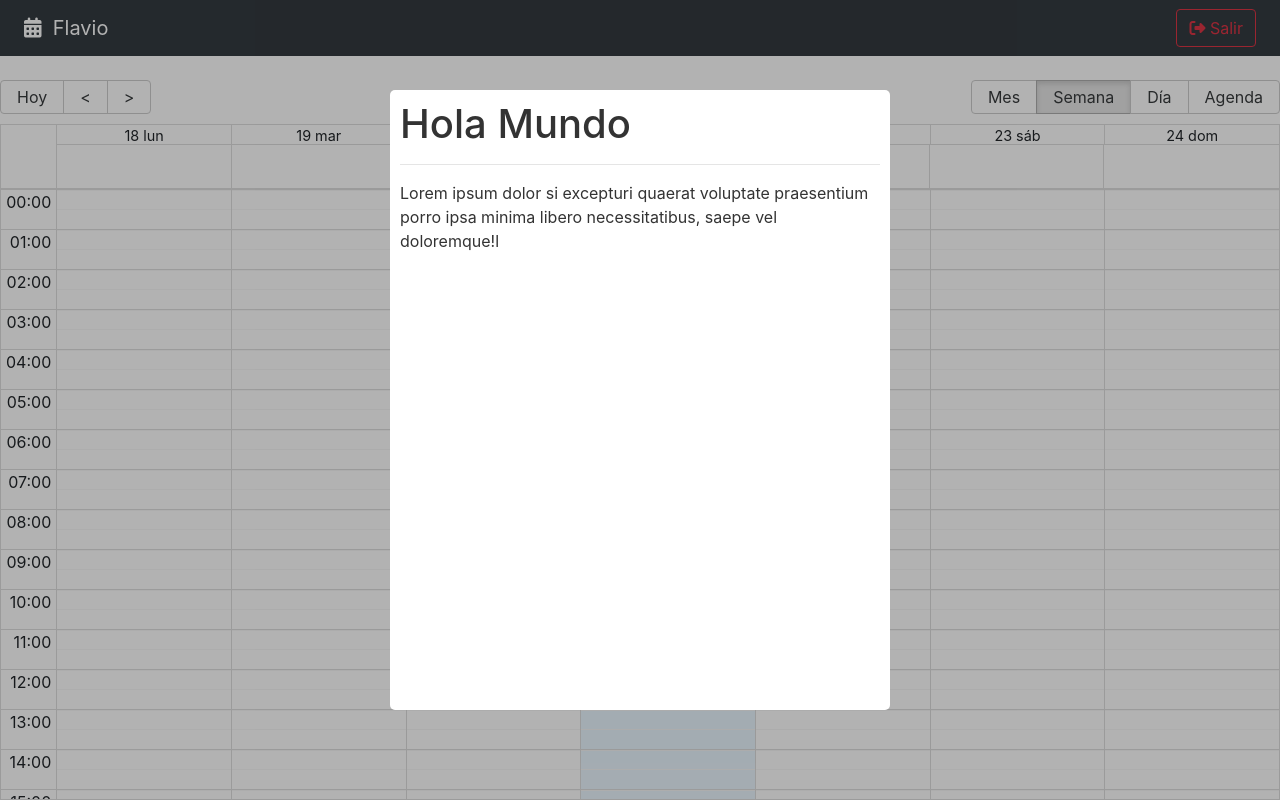
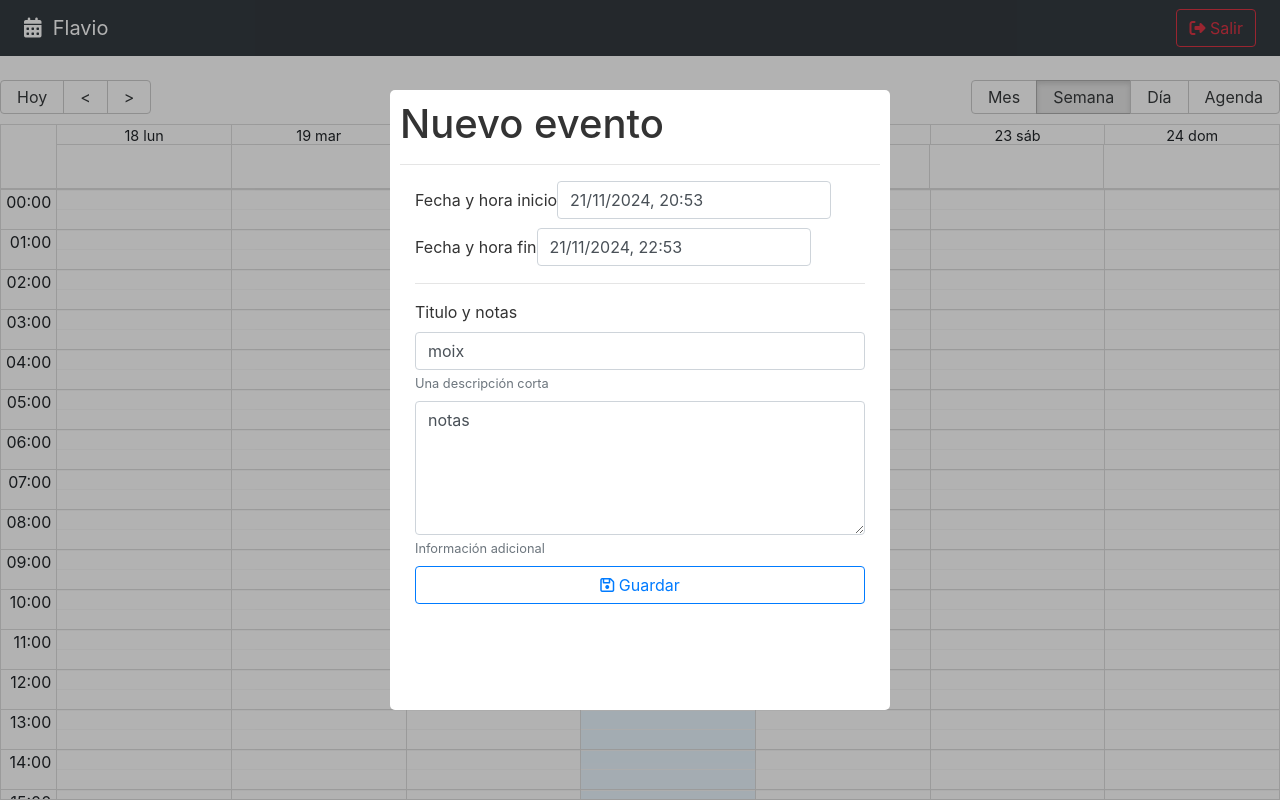
Before and after one commit to m01x/MERN-Calendar-frontend, a React (Vite) app: page / in a window 1280 px wide. Built offline with nearby package versions, Linux system fonts and the light colour scheme.

Commit message:
feat(CalendarModal): Validaciones e inclusion de Sweetalert2 en el modal.

```diff
--- a/package.json
+++ b/package.json
@@ -13,9 +13,11 @@
     "date-fns": "^4.1.0",
     "react": "^18.3.1",
     "react-big-calendar": "^1.15.0",
+    "react-datepicker": "^7.5.0",
     "react-dom": "^18.3.1",
     "react-modal": "^3.16.1",
-    "react-router-dom": "6"
+    "react-router-dom": "6",
+    "sweetalert2": "^11.14.5"
   },
   "devDependencies": {
     "@eslint/js": "^9.13.0",
--- a/src/calendar/components/CalendarModal.jsx
+++ b/src/calendar/components/CalendarModal.jsx
@@ -1,5 +1,14 @@
-import { useState } from 'react';
+import { useMemo, useState } from 'react';
+import { addHours, differenceInSeconds } from 'date-fns';
 import Modal from 'react-modal';
+import DatePicker, {registerLocale} from "react-datepicker";
+import "react-datepicker/dist/react-datepicker.css";
+import { es } from 'date-fns/locale/es';
+import Swal from 'sweetalert2';
+import 'sweetalert2/dist/sweetalert2.min.css';
+
+
+registerLocale('es', es);
 
 const customStyles = {
     content: {
@@ -17,10 +26,60 @@
 export const CalendarModal = () => {
 
     const [isOpen, setIsOpen] = useState(true);
+    const [formSubmitted, setFormSubmitted] = useState(false);
+
+    const [formValues, setFormValues] = useState({
+      title: 'moix',
+      notes:'notas',
+      start: new Date(),
+      end: addHours( new Date(), 2)
+    });
+
+    const titleClass = useMemo(() => {
+      if( !formSubmitted ) return '';
+
+      return (formValues.title.length > 0) ? '' : 'is-invalid';
+
+    },[ formSubmitted, formValues.title])
+
+    const onInputChanged = ( {target} ) => {
+      setFormValues({
+        ...formValues,
+        [target.name] : target.value
+      })
+    }
+
+    const onDateChanged = ( event, changing ) => {
+      setFormValues({
+        ...formValues,
+        [changing]: event
+      })
+    }
+
 
     const onCloseModal = () => {
       setIsOpen( false );
     }
+
+    const onSubmit = (event) => {
+      event.preventDefault();
+      setFormSubmitted(true);
+
+      const differenceDate = differenceInSeconds(formValues.end, formValues.start);
+      if (isNaN( differenceDate ) || differenceDate <= 0){
+        Swal.fire('Error de ingreso', 'Revisar las fechas ingresadas', 'error');
+        return;
+      }
+
+      if ( formValues.title <= 0) return;
+
+      console.log(formValues);
+
+      //TODO! Cerrar Modal, Remover errores en pantallas, postear la info al backend.
+
+
+    }
+
   return (
     <Modal
         isOpen={ isOpen }
@@ -30,9 +89,74 @@
         overlayClassName='modal-fondo'
         closeTimeoutMS={ 200 }
     >
-        <h1>Hola Mundo</h1>
-        <hr/>
-        <p>Lorem ipsum dolor si excepturi quaerat voluptate praesentium porro ipsa minima libero necessitatibus, saepe vel doloremque!l</p>
+        <h1> Nuevo evento </h1>
+        <hr />
+        <form className="container" onSubmit={onSubmit}>
+
+            <div className="form-group mb-2">
+                <label>Fecha y hora inicio</label>
+                <DatePicker
+                  selected={ formValues.start }
+                  className='form-control'
+                  onChange={(event) => onDateChanged(event, 'start')}
+                  dateFormat="Pp" //documentacion!
+                  showTimeSelect
+                  locale='es'
+                  timeCaption='Hora'
+                />
+            </div>
+
+            <div className="form-group mb-2">
+                <label>Fecha y hora fin</label>
+                <DatePicker
+                minDate={ formValues.start } //No debe seleccionar una fecha inferior a la del inicio
+                  selected={ formValues.end }
+                  className='form-control'
+                  onChange={(event) => onDateChanged(event, 'end')}
+                  dateFormat="Pp" //documentacion!
+                  showTimeSelect
+                  locale='es'
+                  timeCaption='Hora'
+                />
+            </div>
+
+            <hr />
+            <div className="form-group mb-2">
+                <label>Titulo y notas</label>
+                <input
+                    type="text"
+                    className={`form-control ${titleClass}`}
+                    placeholder="Título del evento"
+                    name="title"
+                    autoComplete="off"
+                    value={ formValues.title}
+                    onChange={ onInputChanged }
+                />
+                <small id="emailHelp" className="form-text text-muted">Una descripción corta</small>
+            </div>
+
+            <div className="form-group mb-2">
+                <textarea
+                    type="text"
+                    className="form-control"
+                    placeholder="Notas"
+                    rows="5"
+                    name="notes"
+                    value={ formValues.notes}
+                    onChange={ onInputChanged }
+                ></textarea>
+                <small id="emailHelp" className="form-text text-muted">Información adicional</small>
+            </div>
+
+            <button
+                type="submit"
+                className="btn btn-outline-primary btn-block"
+            >
+                <i className="far fa-save"></i>
+                <span> Guardar</span>
+            </button>
+
+        </form>
     </Modal>
   )
 }
```
Also changed, not shown: 1 other file (tests, documents, lock files or other folders).
